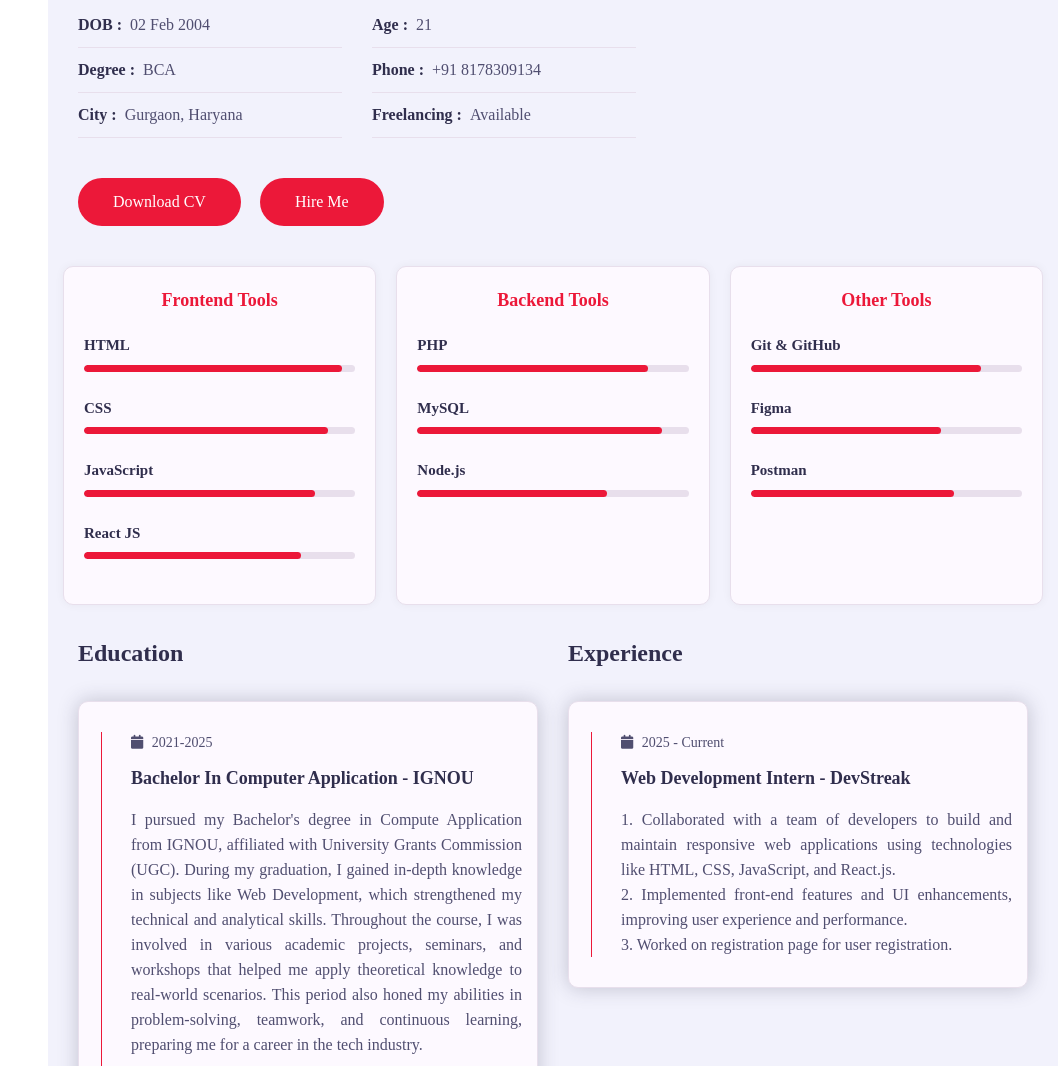
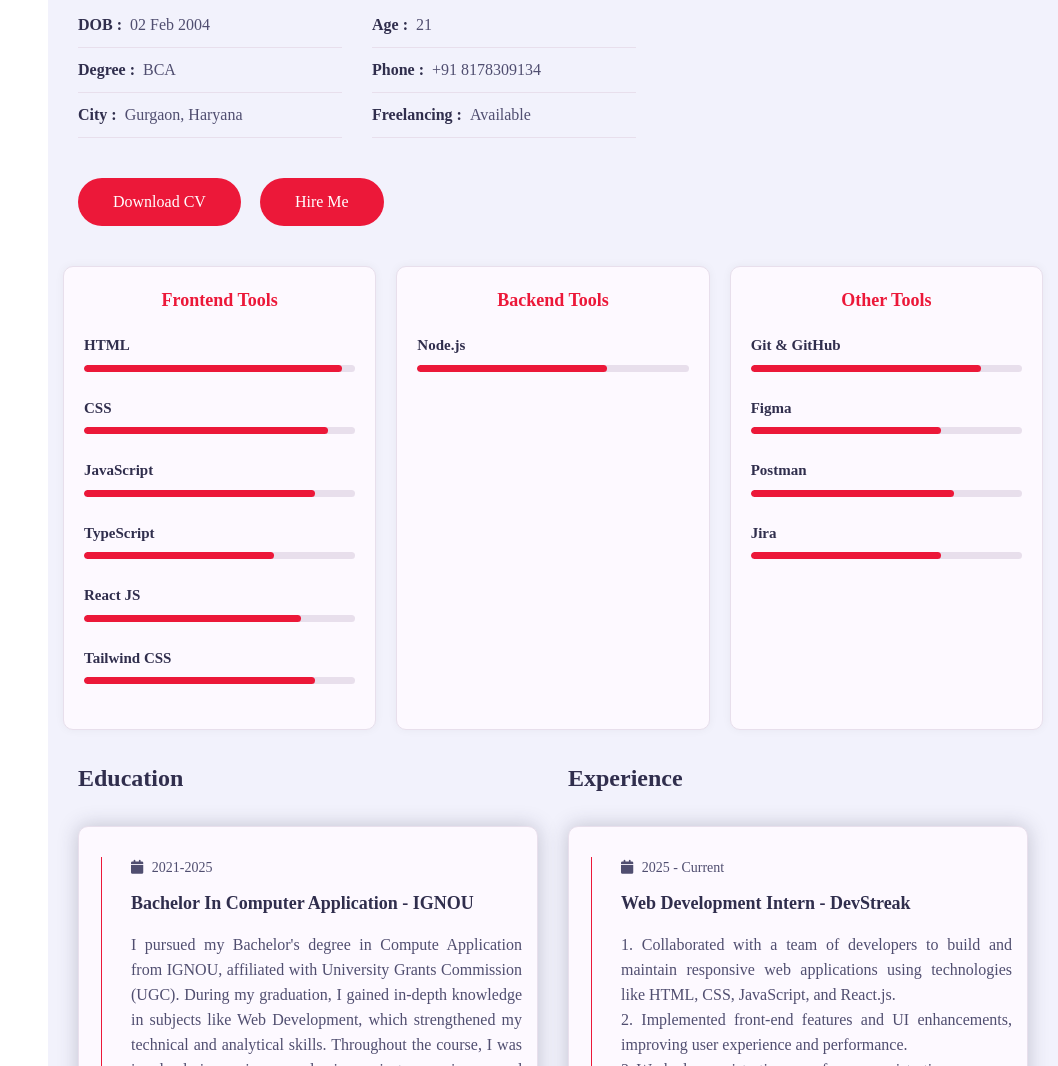
Before and after one commit to AryanGupta9134/Portfolio-Website, a plain HTML site: page index.html in a window 1280 px wide. Shown: the part 1193-2259 px from the top of the page, without its empty margins (222-1280 px from the left). Drawn offline with Linux system fonts and the light colour scheme; a web font is replaced by a local one.

Commit message:
Update || Skills Update

```diff
--- a/index.html
+++ b/index.html
@@ -163,6 +163,16 @@
                           </div>
                         </div>
                         <div class="skill-item">
+                          <h5>TypeScript</h5>
+                          <div class="progress">
+                            <div
+                              class="progress-in"
+                              style="width: 0%"
+                              data-progress="70%"
+                            ></div>
+                          </div>
+                        </div>
+                        <div class="skill-item">
                           <h5>React JS</h5>
                           <div class="progress">
                             <div
@@ -172,13 +182,8 @@
                             ></div>
                           </div>
                         </div>
-                      </div>
-
-                      <!-- Backend Tools -->
-                      <div class="tool-box padd-15">
-                        <h4 class="tool-heading">Backend Tools</h4>
                         <div class="skill-item">
-                          <h5>PHP</h5>
+                          <h5>Tailwind CSS</h5>
                           <div class="progress">
                             <div
                               class="progress-in"
@@ -187,16 +192,11 @@
                             ></div>
                           </div>
                         </div>
-                        <div class="skill-item">
-                          <h5>MySQL</h5>
-                          <div class="progress">
-                            <div
-                              class="progress-in"
-                              style="width: 0%"
-                              data-progress="90%"
-                            ></div>
-                          </div>
-                        </div>
+                      </div>
+
+                      <!-- Backend Tools -->
+                      <div class="tool-box padd-15">
+                        <h4 class="tool-heading">Backend Tools</h4>
                         <div class="skill-item">
                           <h5>Node.js</h5>
                           <div class="progress">
@@ -239,6 +239,16 @@
                               class="progress-in"
                               style="width: 0%"
                               data-progress="75%"
+                            ></div>
+                          </div>
+                        </div>
+                        <div class="skill-item">
+                          <h5>Jira</h5>
+                          <div class="progress">
+                            <div
+                              class="progress-in"
+                              style="width: 0%"
+                              data-progress="70%"
                             ></div>
                           </div>
                         </div>
```
